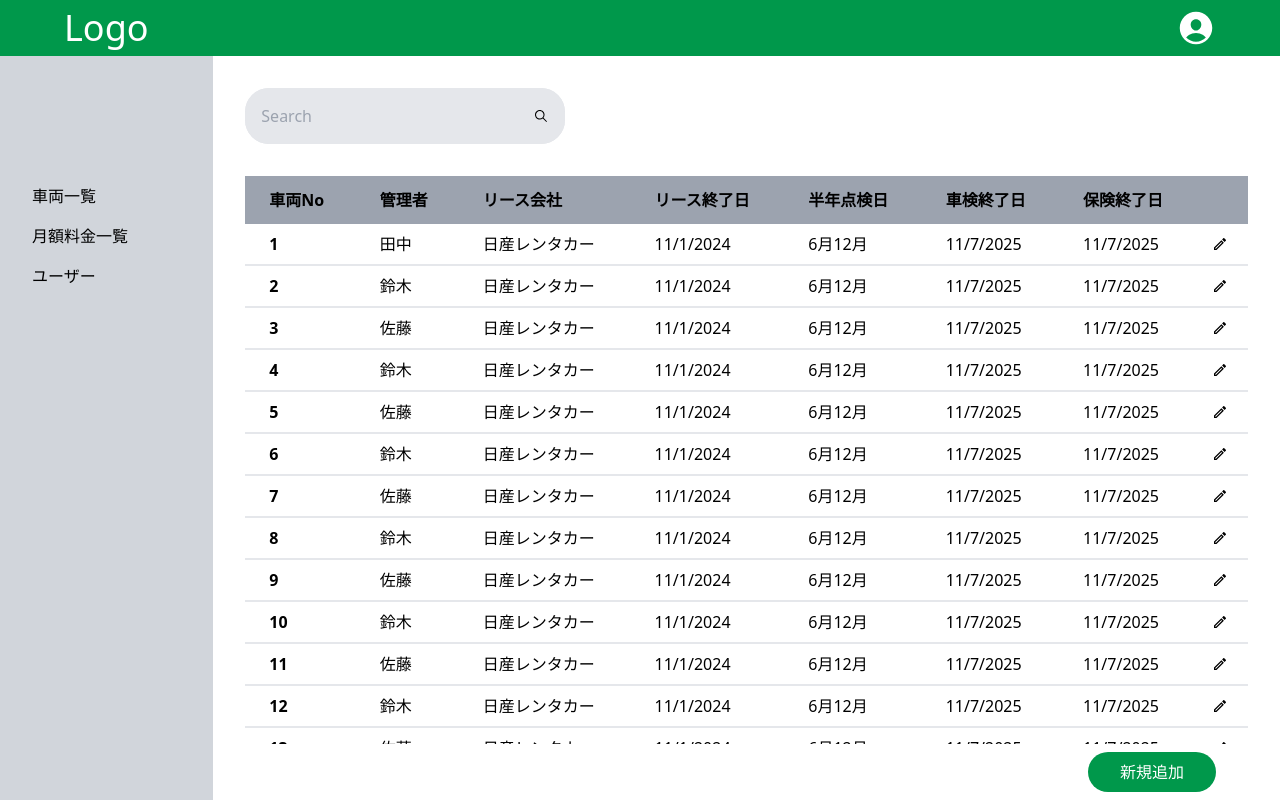
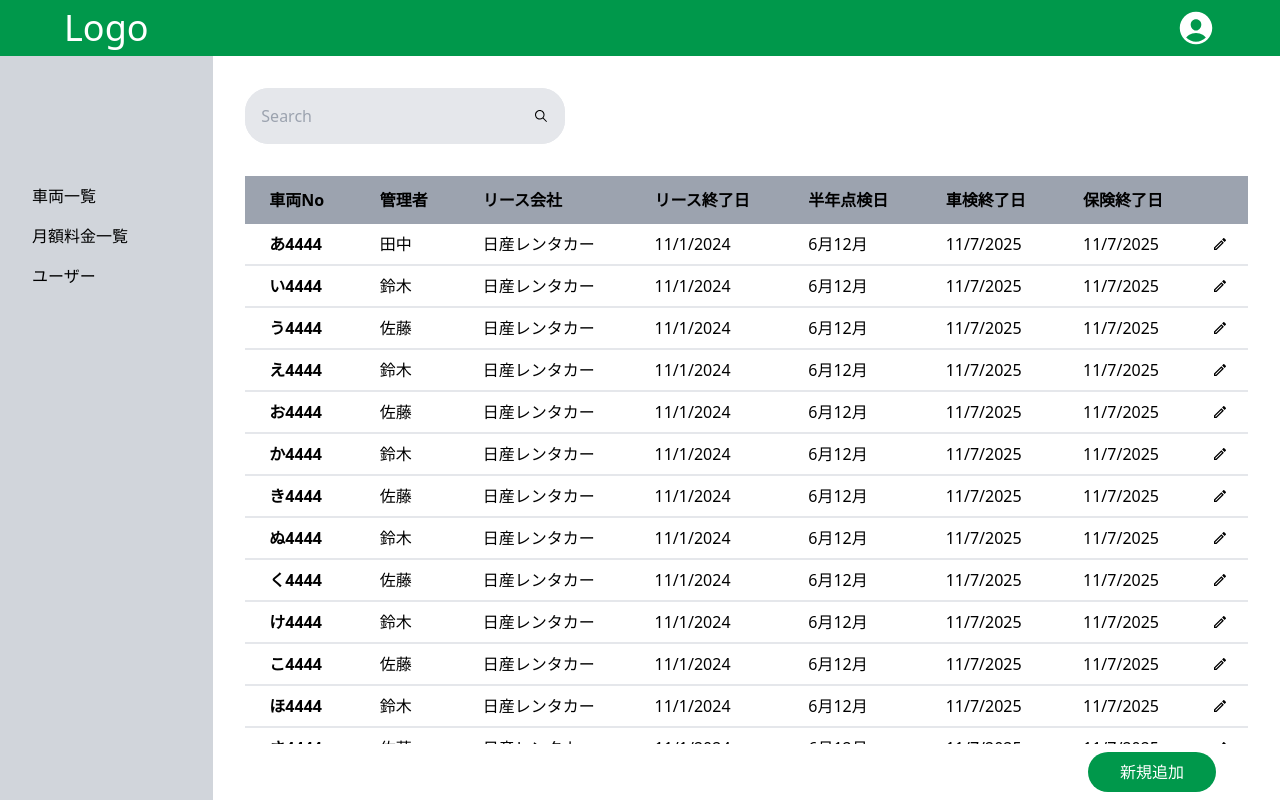
Before and after one commit to imaimai1997/fleet-managiment-app, a Next.js app: page / in a window 1280 px wide. Built offline with nearby package versions, Linux system fonts and the light colour scheme.

Commit message:
データの修正

```diff
--- a/components/CarList/index.tsx
+++ b/components/CarList/index.tsx
@@ -44,7 +44,7 @@ const CarList = ({ data }: Props) => {
             {data.map((car) => (
               <tr key={car.id} className="border-b-2 hover:bg-primary-100">
                 <th scope="row" className="px-6 py-2">
-                  {car.id}
+                  {car.label}
                 </th>
                 <td className="px-6 py-2">{car.employee.name}</td>
                 <td className="px-6 py-2">{car.leasing.name}</td>
```
